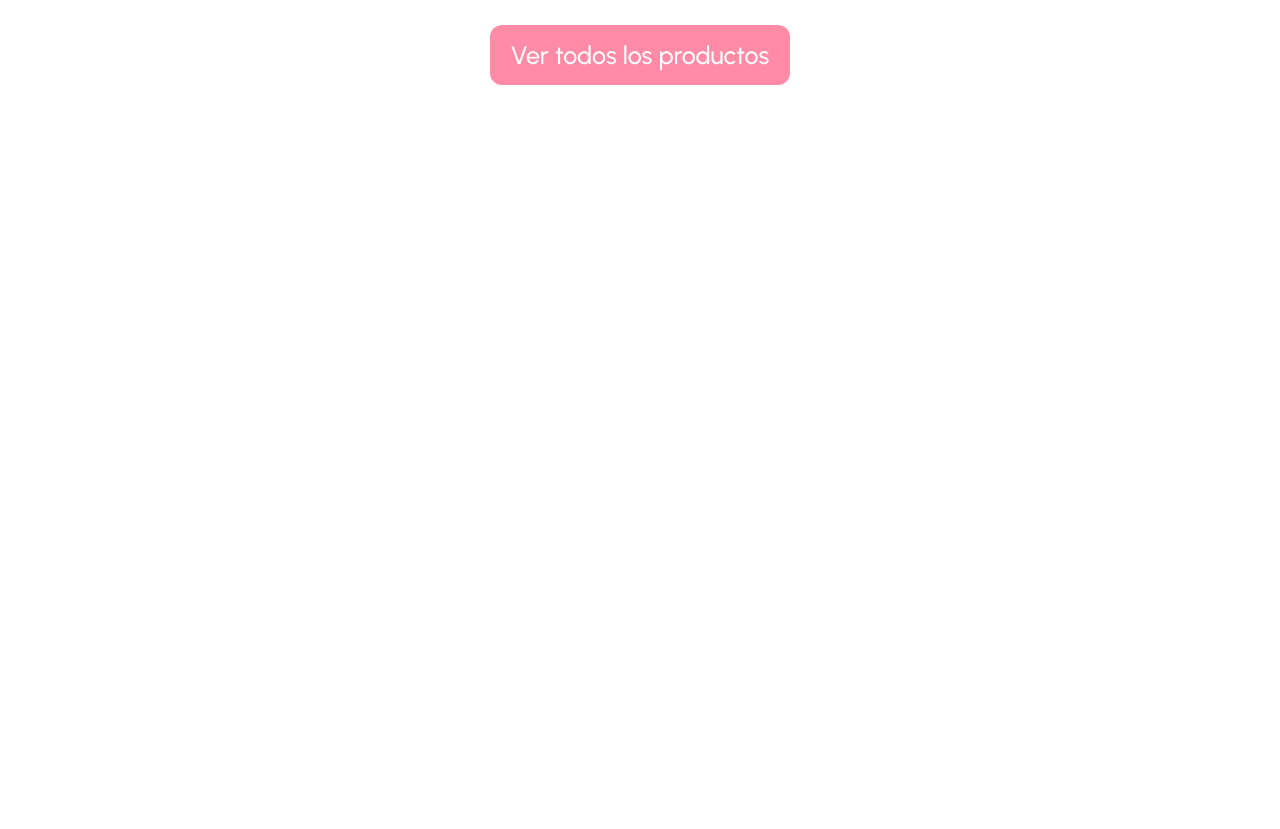
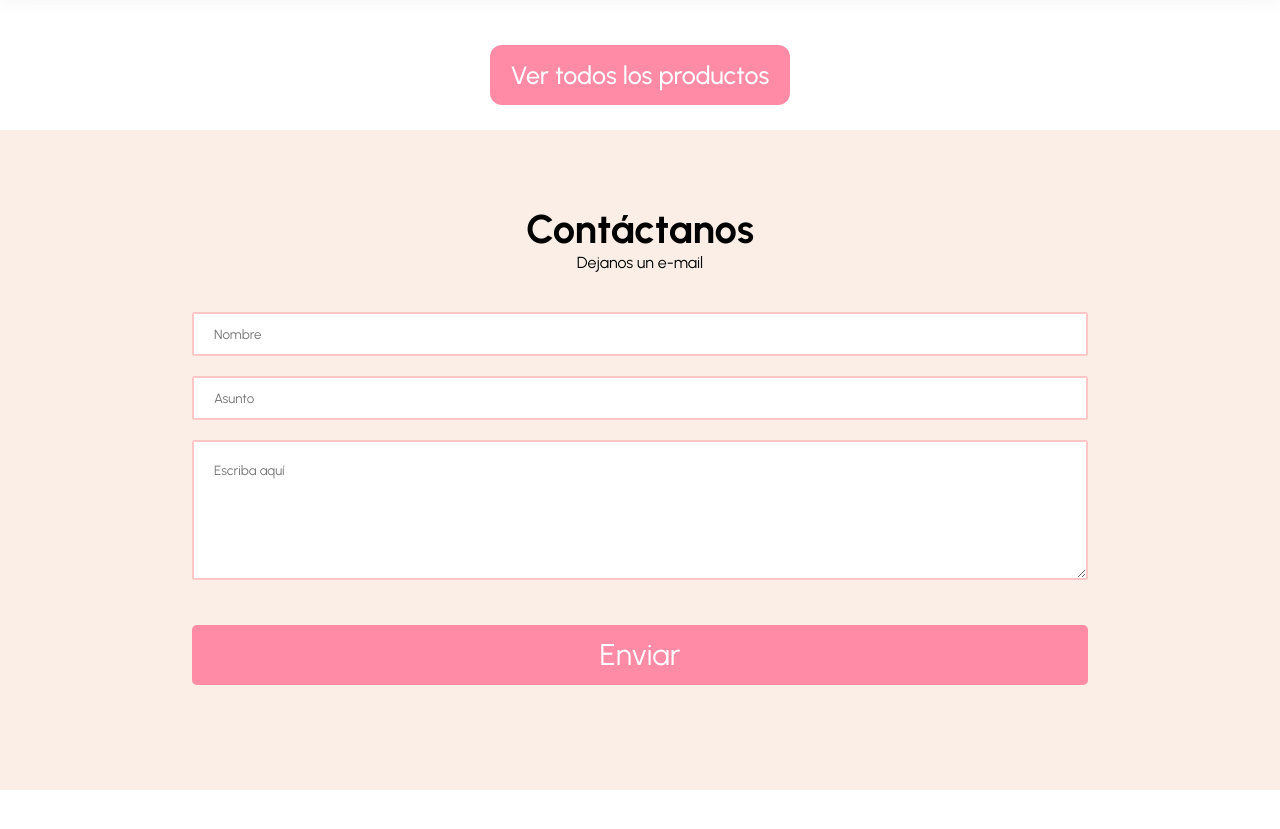
Before and after one commit to 2piradrian/siete-colores, a React (Create React App) app: page / in a window 1280 px wide. Shown: the part 2080-2909 px from the top of the page. Before the commit the page ends 2269 px from the top, so only its background shows below. Built offline with nearby package versions, Linux system fonts and the light colour scheme.

Commit message:
contact styles

```diff
--- /dev/null
+++ b/src/Components/Contact/Contact.jsx
@@ -0,0 +1,26 @@
+import React from "react";
+import {
+	ContactContainer,
+	ContactForm,
+	ContactInput,
+	ContactTitle,
+	SendButton,
+	Text,
+} from "./ContactStyles";
+
+function Contact() {
+	return (
+		<ContactContainer>
+			<ContactTitle>Contáctanos</ContactTitle>
+			<p>Dejanos un e-mail</p>
+			<ContactForm>
+				<ContactInput type="text" placeholder="Nombre" />
+				<ContactInput type="text" placeholder="Asunto" />
+				<Text placeholder="Escriba aquí" />
+				<SendButton>Enviar</SendButton>
+			</ContactForm>
+		</ContactContainer>
+	);
+}
+
+export default Contact;
--- /dev/null
+++ b/src/Components/Contact/ContactStyles.js
@@ -0,0 +1,52 @@
+import styled from "styled-components";
+import { ActiveButton, Input } from "../General/Global";
+
+export const ContactContainer = styled.section`
+	width: 100%;
+	padding: 40px 0px;
+	height: auto;
+	display: flex;
+	flex-direction: column;
+	justify-content: center;
+	align-items: center;
+	background-color: ${(props) => props.theme.cream};
+`;
+
+export const ContactForm = styled.form`
+	width: 70%;
+	gap: 20px;
+	margin: 40px 0px;
+	display: flex;
+	flex-direction: column;
+	align-items: center;
+	justify-content: center;
+`;
+
+export const ContactTitle = styled.h2`
+	text-align: center;
+	margin-top: 35px;
+	font-size: 40px;
+	font-size: 800;
+`;
+
+export const ContactInput = styled(Input)`
+	border: 2px solid ${(props) => props.theme.lightPink};
+	border-radius: 2px;
+`;
+
+export const Text = styled.textarea`
+	border: 2px solid ${(props) => props.theme.lightPink};
+	border-radius: 2px;
+	height: 140px;
+	width: 100%;
+	outline: none;
+	padding: 20px;
+
+	&::placeholder {
+		margin: 20px;
+	}
+`;
+
+export const SendButton = styled(ActiveButton)`
+	width: 100%;
+`;
--- a/src/Components/Item/ItemStyles.js
+++ b/src/Components/Item/ItemStyles.js
@@ -2,8 +2,10 @@ import styled from "styled-components";
 import { ActiveButton } from "../General/Global";
 
 export const ItemBox = styled.div`
-	min-width: 400px;
+	min-width: 350px;
+	max-width: 350px;
 	height: 400px;
+	margin: 0px 15px;
 	display: flex;
 	flex-direction: column;
 	justify-content: center;
--- a/src/Components/Nav/MobileNav.jsx
+++ b/src/Components/Nav/MobileNav.jsx
@@ -9,13 +9,13 @@ function MobileNav() {
 			<Close />
 			<MobileNavUl>
 				<MobileNavLi>
-					<StyledLink to={"#products"}>Productos</StyledLink>
+					<StyledLink to={"/"}>Inicio</StyledLink>
+				</MobileNavLi>
+				<MobileNavLi>
+					<StyledLink to={"/products"}>Productos</StyledLink>
 				</MobileNavLi>
 				<MobileNavLi>
 					<StyledLink to={"#popular"}>Destacados</StyledLink>
-				</MobileNavLi>
-				<MobileNavLi>
-					<StyledLink to={"#about"}>¿Quienes Somos?</StyledLink>
 				</MobileNavLi>
 				<MobileNavLi>
 					<StyledLink to={"#contact"}>Contacto</StyledLink>
--- a/src/Components/Popular/PopularStyles.js
+++ b/src/Components/Popular/PopularStyles.js
@@ -19,8 +19,7 @@ export const PopularTitle = styled.h2`
 export const ItemContainer = styled.div`
 	width: 100%;
 	height: 45%;
-	padding: 20px 10px;
-	gap: 35px;
+	padding: 30px 10px;
 	margin: 40px 0px;
 	display: flex;
 	justify-content: start; // Esto va a dar problemas en viewports mas grandes, en responsive ponerlo en center
--- a/src/Routes/Home.js
+++ b/src/Routes/Home.js
@@ -1,4 +1,5 @@
 import React from "react";
+import Contact from "../Components/Contact/Contact";
 import { StyledMain } from "../Components/General/Global";
 import Hero from "../Components/Hero/Hero";
 import Nav from "../Components/Nav/Nav";
@@ -12,6 +13,7 @@ function Home() {
 			<StyledMain>
 				<Hero />
 				<Popular />
+				<Contact />
 				<WhatsappIcon />
 			</StyledMain>
 		</>
```
